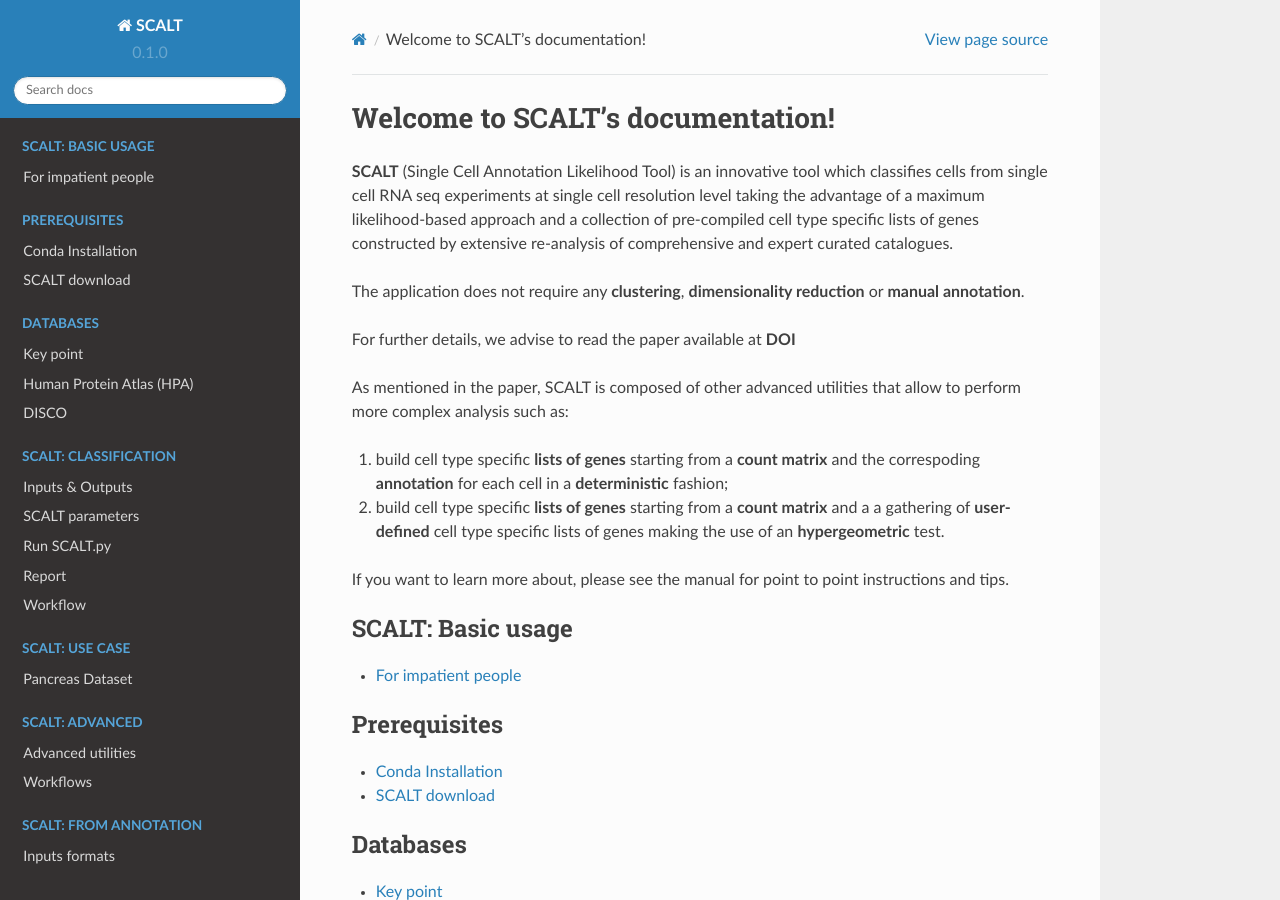
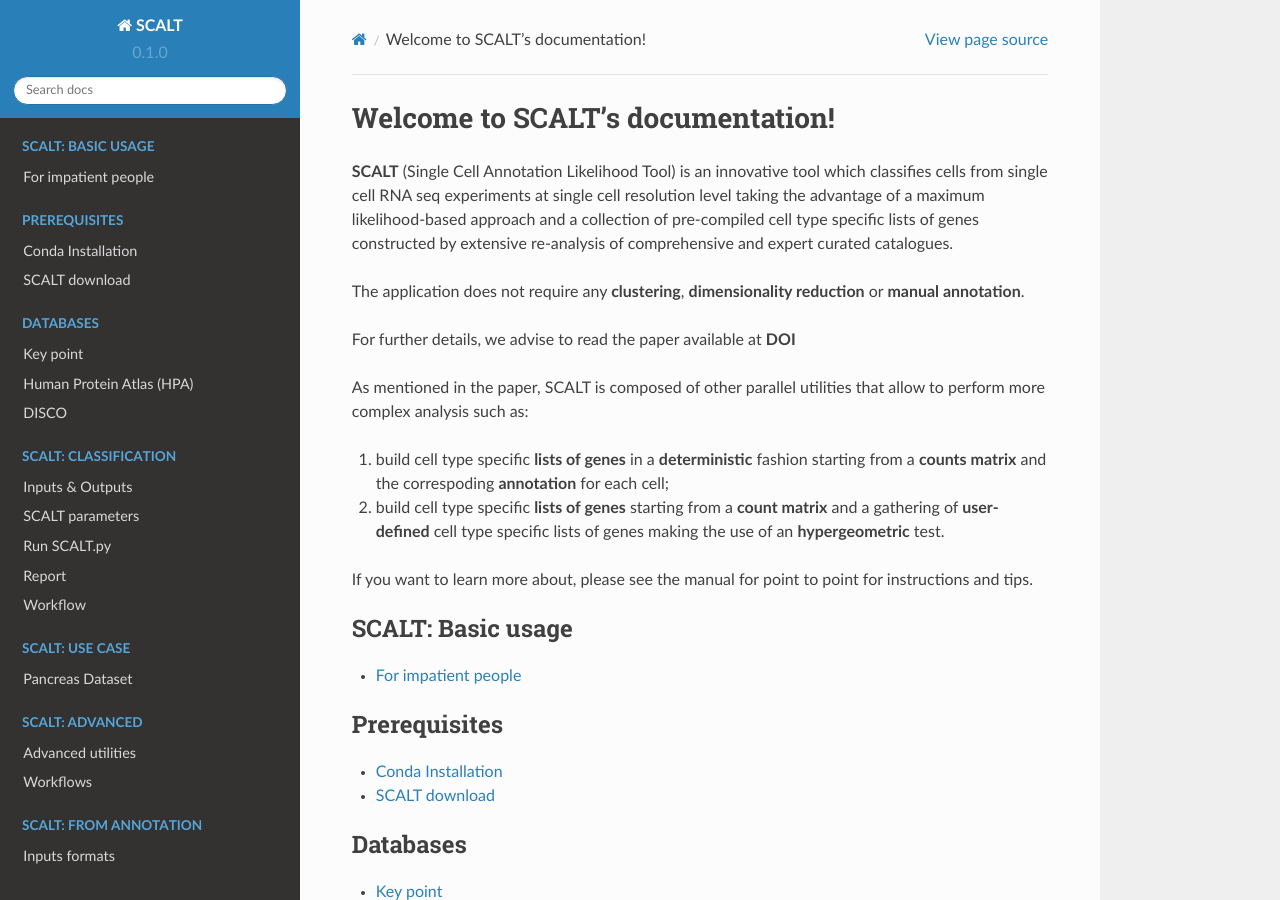
Before and after one commit to danitrave/CapitalCitiesGame, a Sphinx documentation site: the page built from docs/source/index.rst, in a window 1280 px wide and 900 px high. Built offline with Sphinx 7.4.7 and the Read the Docs theme 2.0.0, drawn with Linux system fonts in a browser that asks for light colours.

Commit message:
Update index.rst

```diff
--- a/docs/source/index.rst
+++ b/docs/source/index.rst
@@ -7,12 +7,12 @@
 
 For further details, we advise to read the paper available at **DOI**
 
-As mentioned in the paper, SCALT is composed of other advanced utilities that allow to perform more complex analysis such as:
+As mentioned in the paper, SCALT is composed of other parallel utilities that allow to perform more complex analysis such as:
 
-1. build cell type specific **lists of genes** starting from a **count matrix** and the correspoding **annotation** for each cell in a **deterministic** fashion;
-2. build cell type specific **lists of genes** starting from a **count matrix** and a a gathering of **user-defined** cell type specific lists of genes making the use of an **hypergeometric** test.
+1. build cell type specific **lists of genes**  in a **deterministic** fashion starting from a **counts matrix** and the correspoding **annotation** for each cell;
+2. build cell type specific **lists of genes** starting from a **count matrix** and a gathering of **user-defined** cell type specific lists of genes making the use of an **hypergeometric** test.
 
-If you want to learn more about, please see the manual for point to point instructions and tips.
+If you want to learn more about, please see the manual for point to point for instructions and tips.
 
 .. toctree::
    :maxdepth: 2
```
